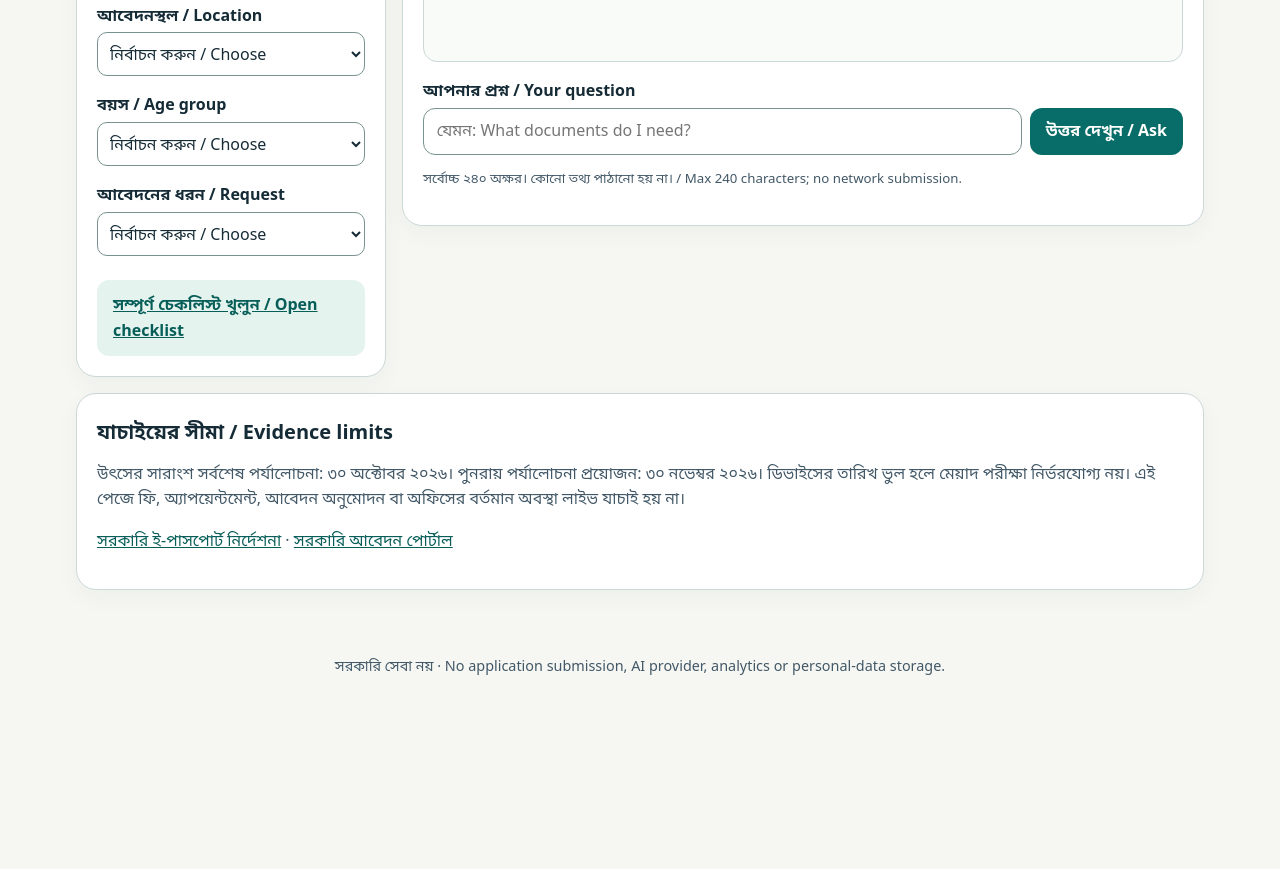
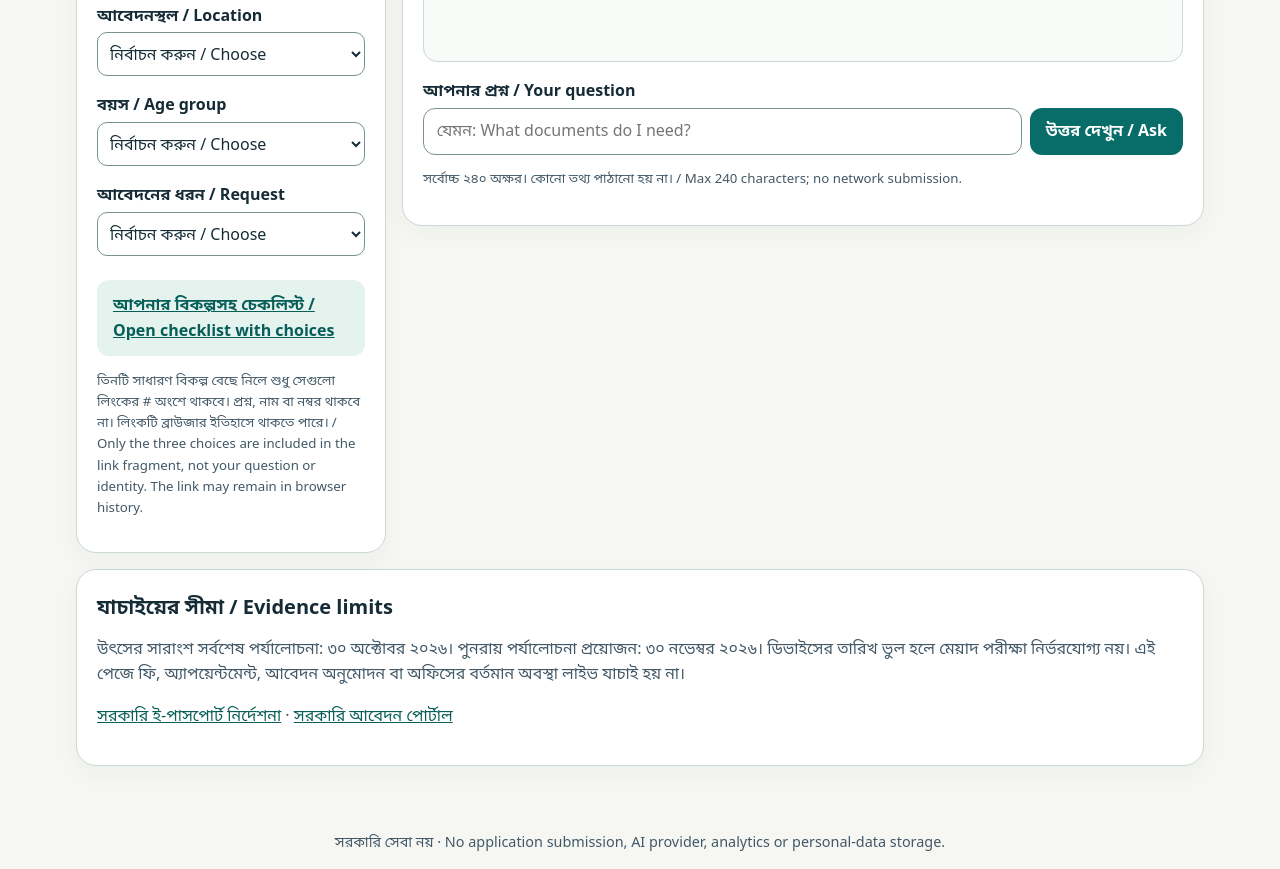
Before and after one commit to ZRSaimun/kagoj-sathi-bd, a website with bundled scripts: page assistant.html in a window 1280 px wide. Shown: the part 672-1541 px from the top of the page. Before the commit the page ends 1365 px from the top, so only its background shows below. Built offline with nearby package versions, Linux system fonts and the light colour scheme.

Commit message:
Explain private checklist handoff on the question page

```diff
--- a/assistant.html
+++ b/assistant.html
@@ -28,7 +28,8 @@
       <select id="age"><option value="">নির্বাচন করুন / Choose</option><option value="under18">১৮-এর নিচে / Under 18</option><option value="18to20">১৮–২০ / 18–20</option><option value="over20">২০-এর বেশি / Over 20</option></select>
       <label for="request">আবেদনের ধরন / Request</label>
       <select id="request"><option value="">নির্বাচন করুন / Choose</option><option value="new">নতুন / New</option><option value="reissue">রি-ইস্যু / Reissue</option><option value="lost">হারানো / Lost</option></select>
-      <a class="checklist-link" href="./passport-guide.html">সম্পূর্ণ চেকলিস্ট খুলুন / Open checklist</a>
+      <a id="checklist-link" class="checklist-link" href="./passport-guide.html">আপনার বিকল্পসহ চেকলিস্ট / Open checklist with choices</a>
+      <p class="hint">তিনটি সাধারণ বিকল্প বেছে নিলে শুধু সেগুলো লিংকের # অংশে থাকবে। প্রশ্ন, নাম বা নম্বর থাকবে না। লিংকটি ব্রাউজার ইতিহাসে থাকতে পারে। / Only the three choices are included in the link fragment, not your question or identity. The link may remain in browser history.</p>
     </aside>
     <div class="conversation">
       <div class="conversation-head"><div><p class="eyebrow">02 / QUESTIONS</p><h2>উৎসসহ উত্তর / Sourced answers</h2></div><button id="clear" class="ghost" type="button">ইতিহাস মুছুন / Clear</button></div>
```
